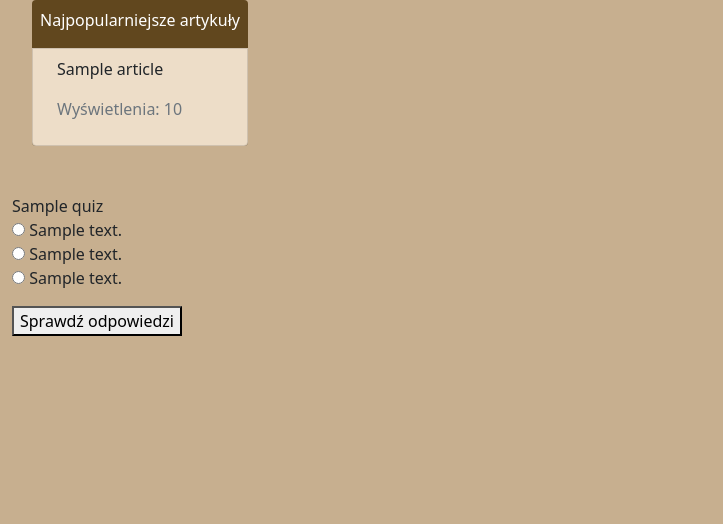
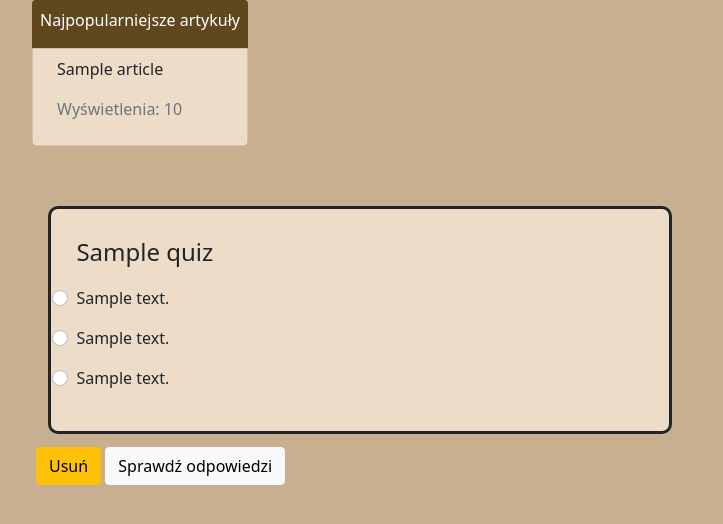
Before and after one commit to KacperRuchalowski/Praca_licencjacka, a Flask app: page /quiz in a window 1280 px wide. Shown: the part 72-596 px from the top of the page, without its empty margins (0-723 px from the left). Run offline with Flask 2, Linux system fonts and the light colour scheme; a user stored in the database is signed in; tables that the repository leaves empty hold one stand-in row (values such as "Sample post"); some libraries are stand-ins or nearby versions; some web fonts are replaced.

Commit message:
Questions have been bootstrapped

```diff
--- a/app.py
+++ b/app.py
@@ -9,7 +9,6 @@ from flask_bcrypt import Bcrypt
 from flask_login import LoginManager, UserMixin, login_user, current_user, logout_user
 from flask_migrate import Migrate
 from flask_sqlalchemy import SQLAlchemy
-
 
 from flask_ckeditor import CKEditor
 
@@ -127,14 +126,14 @@ def knowledge():
 
 @app.route('/quiz', methods=['POST', 'GET'])
 def quiz():
-
     allQuestions = Quiz.query.all()
 
     results = [
         {
             "Question": question.question,
             "Answers": [question.answer1, question.answer2, question.answer3],
-            "GoodAnswer": question.good_answer
+            "GoodAnswer": question.good_answer,
+            "ID": question.id
 
         } for question in allQuestions]
 
@@ -173,7 +172,6 @@ def newPost():
 
 @app.route('/newQuiz', methods=['POST', 'GET'])
 def newQuiz():
-
     form = QuizForm()
 
     if form.validate_on_submit():
@@ -228,6 +226,15 @@ def deletePost(postID):
     db.session.delete(post)
     db.session.commit()
     flash('Usnięto artykuł', 'success')
+    return redirect(url_for('handle_articles'))
+
+
+@app.route('/deleteQuestion/<int:questionID>', methods=['POST', 'GET'])
+def deleteQuestion(questionID):
+    question = Quiz.query.get_or_404(questionID)
+    db.session.delete(question)
+    db.session.commit()
+    flash('Usnięto pytanie', 'success')
     return redirect(url_for('handle_articles'))
 
 
--- a/static/style.css
+++ b/static/style.css
@@ -64,3 +64,20 @@ body{
 .movePopular {
     margin-left: 20px !important;
 }
+
+.questionControl {
+    margin: 5%;
+    border-style: solid;
+    border-radius: 10px;
+    padding: 10%;
+    background-color: #edddc8;
+    width: 250%;
+}
+
+.questionTitle {
+    font-size: x-large;
+}
+
+.questionFont {
+    font-size: medium;
+}
--- a/templates/newQuiz.html
+++ b/templates/newQuiz.html
@@ -7,7 +7,7 @@
         <form method="POST" action="" enctype="multipart/form-data">
             {{ form.hidden_tag() }}
             <fieldset class="form-group">
-                <legend class="border-bottom mb-4"> {{ legend }} </legend>
+            <h1>Nowe pytanie</h1>
                 <div class="form-group">
                     {{ form.question.label(class="form-control-label") }}
                     {% if form.question.errors %}
--- a/templates/quiz.html
+++ b/templates/quiz.html
@@ -1,30 +1,34 @@
 {% extends "base_template.html" %}
 
 {% block content %}
-    <div>
+    <div class="form-check form-check-inline">
     <form method="POST">
 
         {% for p in quiz %}
-          <p>
+          <div class="questionControl">
 
-            {{ p['Question'] }}
-            <br>
+            <p class="questionTitle">{{ p['Question'] }}</p>
+
 
             {% set pnr = loop.index0 %}
 
             {% for o in p["Answers"] %}
-              <label>
+              <label class="form-check-label">
 
-                <input type="radio" value="{{ o }}" name="{{ pnr }}">
-                {{ o }}
+                <input class="form-check-input" type="radio" value="{{ o }}" name="{{ pnr }}">
+                <p class="questionFont">{{ o }}</p>
               </label>
               <br>
             {% endfor %}
-          </p>
+          </div>
+            {% if current_user.is_authenticated %}
+         <a href="/deleteQuestion/{{ p["ID"] }}" class="btn btn-warning"> Usuń </a>
+            {% endif %}
         {% endfor %}
 
-
-        <button type="submit">Sprawdź odpowiedzi</button>
+        {% if quiz is defined and quiz|length %}
+        <button class="btn btn-light" type="submit">Sprawdź odpowiedzi</button>
+    {% endif %}
     </form>
     </div>
 {% endblock %}
```
